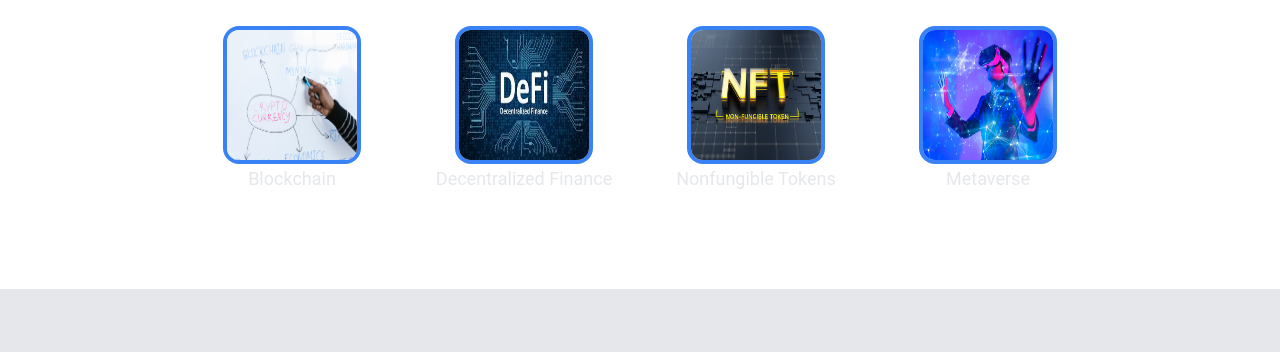
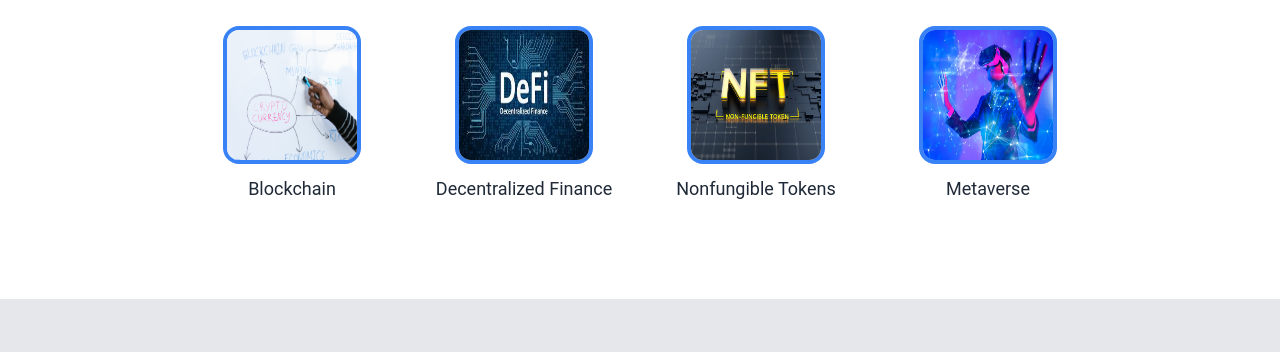
Before and after one commit to hbilgil/Landing-page, a plain HTML site: page index.html in a window 1280 px wide. Shown: the part 684-1036 px from the top of the page. Drawn offline with Linux system fonts and the light colour scheme.

Commit message:
Fix the style for links and contents

```diff
--- a/style.css
+++ b/style.css
@@ -136,11 +136,20 @@ ul {
 }
 
 .text {
+  margin-top: 10px;
   width: 200px;
   height: auto;
   margin-bottom: 100px;
 }
 
+.maincontenta {
+  color: #1F2937;
+}
+
+.maincontenta:hover {
+  color: #3882F6;
+  font-weight: bold;
+}
 
 .quotescontainer {
   background-color: #E5E7EB;
```
